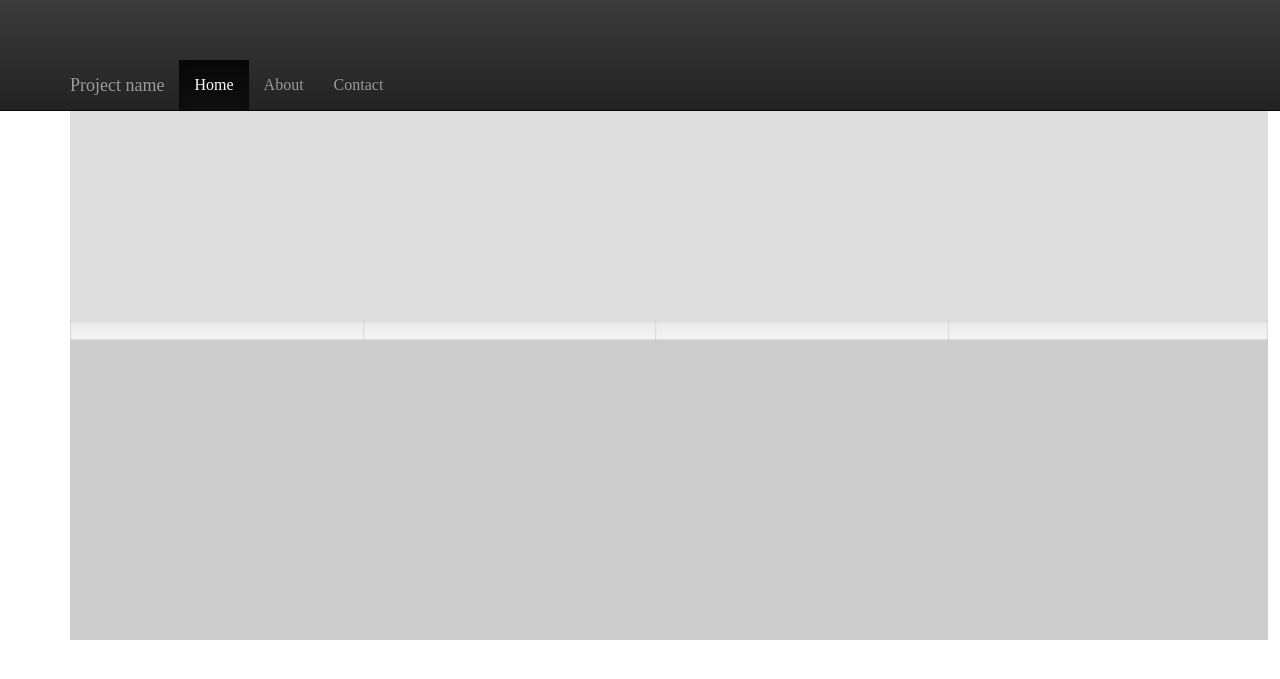
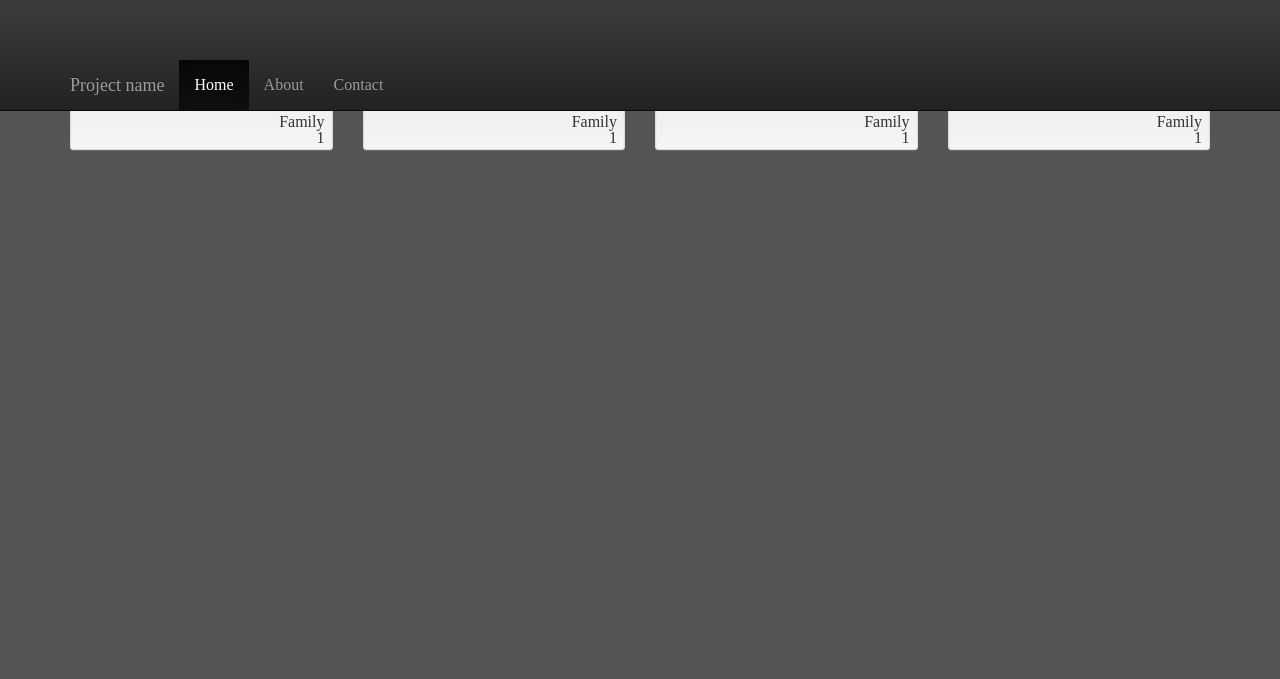
Before and after one commit to mcavady/rd_bootstrap, a PHP site: page /index.html in a window 1280 px wide. Shown: the top 679 px of the page. Run offline with PHP 8.4, Linux system fonts and the light colour scheme.

Commit message:
removed html page

```diff
--- a/stylesheets/screen.css
+++ b/stylesheets/screen.css
@@ -102,48 +102,79 @@ article {
 }
 
 /* line 1, ../sass/partials/_flipper.scss */
-.prodcut {
-  margin-top: 20px;
-  margin-bottom: 20px;
-  margin-left: 20px;
-  float: left;
+body {
+  padding-top: 50px;
+  background: #555;
 }
 
-/* line 8, ../sass/partials/_flipper.scss */
-.flip-container:active .flipper, .flip-container.active .flipper, .flip-container.flip .flipper {
-  transform: rotateY(180deg);
+/* line 5, ../sass/partials/_flipper.scss */
+.flip {
+  -webkit-perspective: 800;
+  perspective: 800;
+  position: relative;
+  text-align: center;
 }
 
-/* line 13, ../sass/partials/_flipper.scss */
-.flip-container {
-  perspective: 1000;
+/* line 12, ../sass/partials/_flipper.scss */
+.flip .card.flipped {
+  -webkit-transform: rotatey(-180deg);
+  transform: rotatey(-180deg);
 }
 
 /* line 17, ../sass/partials/_flipper.scss */
-.flip-container, .front, .back {
-  width: 320px;
-  height: 320px;
+.flip .card {
+  height: 100%;
+  -webkit-transform-style: preserve-3d;
+  -webkit-transition: 0.5s;
+  transform-style: preserve-3d;
+  transition: 0.5s;
 }
 
-/* flip speed goes here */
-/* line 23, ../sass/partials/_flipper.scss */
-.flipper {
-  transition: 0.5s;
-  transform-style: preserve-3d;
-  position: relative;
+/* line 25, ../sass/partials/_flipper.scss */
+.flip .card .face {
+  -webkit-backface-visibility: hidden;
+  backface-visibility: hidden;
+  z-index: 2;
 }
 
 /* line 31, ../sass/partials/_flipper.scss */
-.front {
-  z-index: 2;
-  /* for firefox 31 */
-  transform: rotateY(0deg);
-  background: #ddd;
+.flip .card .front {
+  position: absolute;
+  width: 100%;
+  z-index: 1;
 }
 
-/* back, initially hidden pane */
-/* line 39, ../sass/partials/_flipper.scss */
-.back {
-  transform: rotateY(180deg);
-  background: #ccc;
+/* line 37, ../sass/partials/_flipper.scss */
+.flip .card .back {
+  -webkit-transform: rotatey(-180deg);
+  transform: rotatey(-180deg);
 }
+
+/* line 42, ../sass/partials/_flipper.scss */
+.inner {
+  height: 100px !important;
+  margin: 0px !important;
+}
+
+/* line 46, ../sass/partials/_flipper.scss */
+.packageStock {
+  position: absolute;
+  top: 4px;
+  left: 8px;
+  font-size: 2.2em;
+}
+
+/* line 52, ../sass/partials/_flipper.scss */
+.packageFamily {
+  position: absolute;
+  bottom: 4px;
+  right: 8px;
+}
+
+/* line 57, ../sass/partials/_flipper.scss */
+.flipControl {
+  position: absolute;
+  top: 4px;
+  right: 4px;
+  font-size: 1.2em;
+}
```
